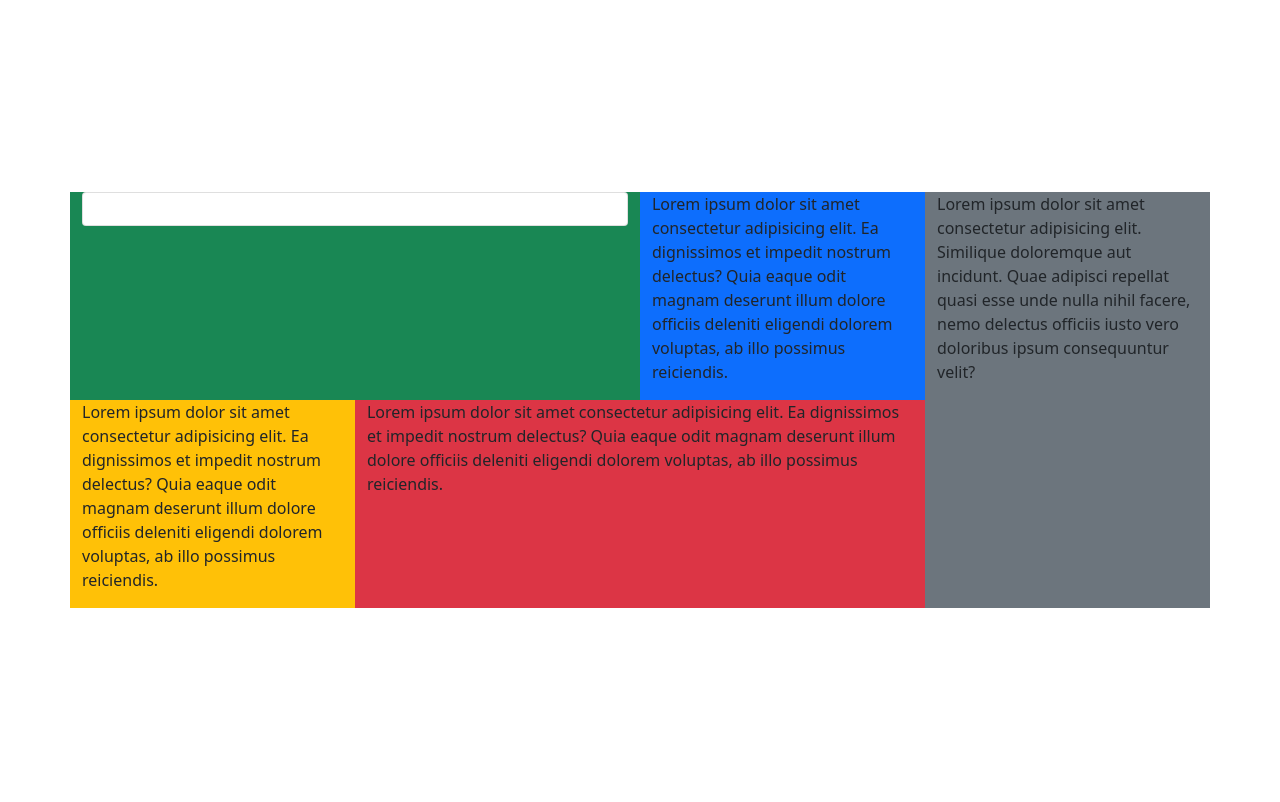
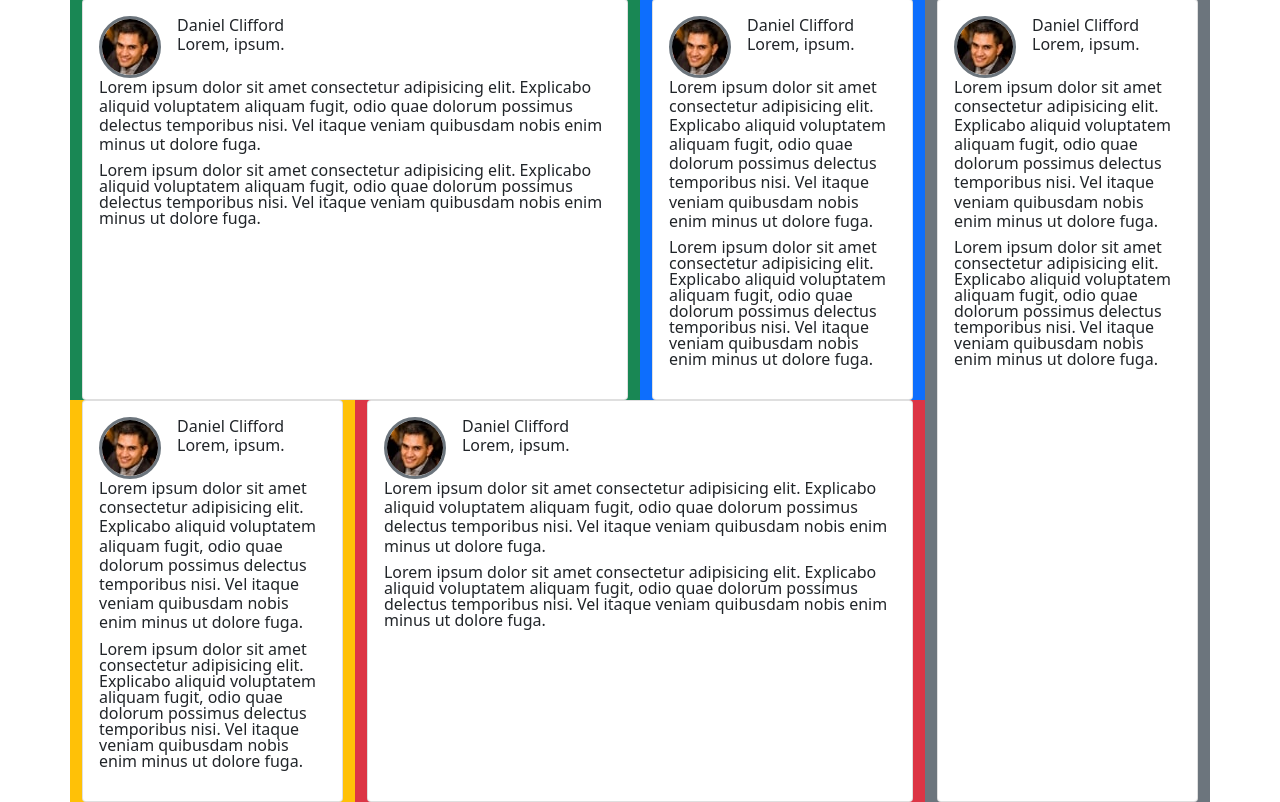
Before and after one commit to 0wlofminerva/bootstarp5-sass-testimonials-section, a plain HTML site: page index.html in a window 1280 px wide. Drawn offline with nearby package versions, Linux system fonts and the light colour scheme.

Commit message:
Spacing, Typograohy, Card height 100%

```diff
--- a/index.html
+++ b/index.html
@@ -21,28 +21,92 @@
             <div class="col-12 col-lg-9">
                 <div class="row">
                     <div class="col-12 col-lg-8 bg-success">
-                        <article class="card">
+                        <article class="card h-100">
                             <div class="card-body">
                                 <div class="d-flex">
-                                    <img src="" alt="">
+                                    <img src="./images/image-daniel.jpg" alt="" class="border border-secondary border-3 rounded-circle">
+                                    <div class="ps-3">
+                                        <h6 class="m-0 h6">Daniel Clifford</h6>
+                                        <p class="m-0 h6">Lorem, ipsum.</p>
+                                    </div>
+                                </div>
+                                <div>
+                                    <p class="h6">Lorem ipsum dolor sit amet consectetur adipisicing elit. Explicabo aliquid voluptatem aliquam fugit, odio quae dolorum possimus delectus temporibus nisi. Vel itaque veniam quibusdam nobis enim minus ut dolore fuga.</p>
+                                    <p class="fs-6 lh-1">Lorem ipsum dolor sit amet consectetur adipisicing elit. Explicabo aliquid voluptatem aliquam fugit, odio quae dolorum possimus delectus temporibus nisi. Vel itaque veniam quibusdam nobis enim minus ut dolore fuga.</p>
                                 </div>
                             </div>
                         </article>
                     </div>
                     <div class="col-12 col-lg-4 bg-primary">
-                        <p>Lorem ipsum dolor sit amet consectetur adipisicing elit. Ea dignissimos et impedit nostrum delectus? Quia eaque odit magnam deserunt illum dolore officiis deleniti eligendi dolorem voluptas, ab illo possimus reiciendis.</p>
+                        <article class="card h-100">
+                            <div class="card-body">
+                                <div class="d-flex">
+                                    <img src="./images/image-daniel.jpg" alt="" class="border border-secondary border-3 rounded-circle">
+                                    <div class="ps-3">
+                                        <h6 class="m-0 h6">Daniel Clifford</h6>
+                                        <p class="m-0 h6">Lorem, ipsum.</p>
+                                    </div>
+                                </div>
+                                <div>
+                                    <p class="h6">Lorem ipsum dolor sit amet consectetur adipisicing elit. Explicabo aliquid voluptatem aliquam fugit, odio quae dolorum possimus delectus temporibus nisi. Vel itaque veniam quibusdam nobis enim minus ut dolore fuga.</p>
+                                    <p class="fs-6 lh-1">Lorem ipsum dolor sit amet consectetur adipisicing elit. Explicabo aliquid voluptatem aliquam fugit, odio quae dolorum possimus delectus temporibus nisi. Vel itaque veniam quibusdam nobis enim minus ut dolore fuga.</p>
+                                </div>
+                            </div>
+                        </article>
                     </div>
                     <div class="col-12 col-lg-4 bg-warning">
-                        <p>Lorem ipsum dolor sit amet consectetur adipisicing elit. Ea dignissimos et impedit nostrum delectus? Quia eaque odit magnam deserunt illum dolore officiis deleniti eligendi dolorem voluptas, ab illo possimus reiciendis.</p>
+                        <article class="card h-100">
+                            <div class="card-body">
+                                <div class="d-flex">
+                                    <img src="./images/image-daniel.jpg" alt="" class="border border-secondary border-3 rounded-circle">
+                                    <div class="ps-3">
+                                        <h6 class="m-0 h6">Daniel Clifford</h6>
+                                        <p class="m-0 h6">Lorem, ipsum.</p>
+                                    </div>
+                                </div>
+                                <div>
+                                    <p class="h6">Lorem ipsum dolor sit amet consectetur adipisicing elit. Explicabo aliquid voluptatem aliquam fugit, odio quae dolorum possimus delectus temporibus nisi. Vel itaque veniam quibusdam nobis enim minus ut dolore fuga.</p>
+                                    <p class="fs-6 lh-1">Lorem ipsum dolor sit amet consectetur adipisicing elit. Explicabo aliquid voluptatem aliquam fugit, odio quae dolorum possimus delectus temporibus nisi. Vel itaque veniam quibusdam nobis enim minus ut dolore fuga.</p>
+                                </div>
+                            </div>
+                        </article>
                     </div>
                     <div class="col-12 col-lg-8 bg-danger">
-                        <p>Lorem ipsum dolor sit amet consectetur adipisicing elit. Ea dignissimos et impedit nostrum delectus? Quia eaque odit magnam deserunt illum dolore officiis deleniti eligendi dolorem voluptas, ab illo possimus reiciendis.</p>
+                        <article class="card h-100">
+                            <div class="card-body">
+                                <div class="d-flex">
+                                    <img src="./images/image-daniel.jpg" alt="" class="border border-secondary border-3 rounded-circle">
+                                    <div class="ps-3">
+                                        <h6 class="m-0 h6">Daniel Clifford</h6>
+                                        <p class="m-0 h6">Lorem, ipsum.</p>
+                                    </div>
+                                </div>
+                                <div>
+                                    <p class="h6">Lorem ipsum dolor sit amet consectetur adipisicing elit. Explicabo aliquid voluptatem aliquam fugit, odio quae dolorum possimus delectus temporibus nisi. Vel itaque veniam quibusdam nobis enim minus ut dolore fuga.</p>
+                                    <p class="fs-6 lh-1">Lorem ipsum dolor sit amet consectetur adipisicing elit. Explicabo aliquid voluptatem aliquam fugit, odio quae dolorum possimus delectus temporibus nisi. Vel itaque veniam quibusdam nobis enim minus ut dolore fuga.</p>
+                                </div>
+                            </div>
+                        </article>
                     </div>
                 </div>
             </div>
             <!-- Right Col -->
             <div class="col-12 col-lg-3 bg-secondary">
-                <p>Lorem ipsum dolor sit amet consectetur adipisicing elit. Similique doloremque aut incidunt. Quae adipisci repellat quasi esse unde nulla nihil facere, nemo delectus officiis iusto vero doloribus ipsum consequuntur velit?</p>
+                <article class="card h-100">
+                            <div class="card-body">
+                                <div class="d-flex">
+                                    <img src="./images/image-daniel.jpg" alt="" class="border border-secondary border-3 rounded-circle">
+                                    <div class="ps-3">
+                                        <h6 class="m-0 h6">Daniel Clifford</h6>
+                                        <p class="m-0 h6">Lorem, ipsum.</p>
+                                    </div>
+                                </div>
+                                <div>
+                                    <p class="h6">Lorem ipsum dolor sit amet consectetur adipisicing elit. Explicabo aliquid voluptatem aliquam fugit, odio quae dolorum possimus delectus temporibus nisi. Vel itaque veniam quibusdam nobis enim minus ut dolore fuga.</p>
+                                    <p class="fs-6 lh-1">Lorem ipsum dolor sit amet consectetur adipisicing elit. Explicabo aliquid voluptatem aliquam fugit, odio quae dolorum possimus delectus temporibus nisi. Vel itaque veniam quibusdam nobis enim minus ut dolore fuga.</p>
+                                </div>
+                            </div>
+                        </article>
             </div>
         </div>
 
```
